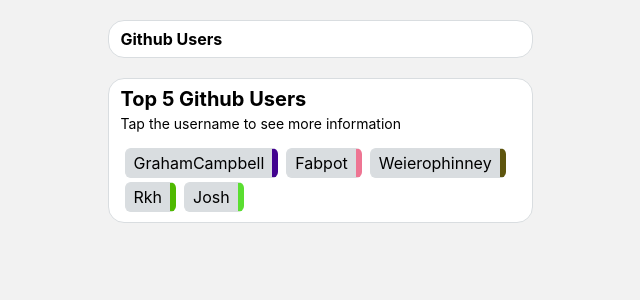
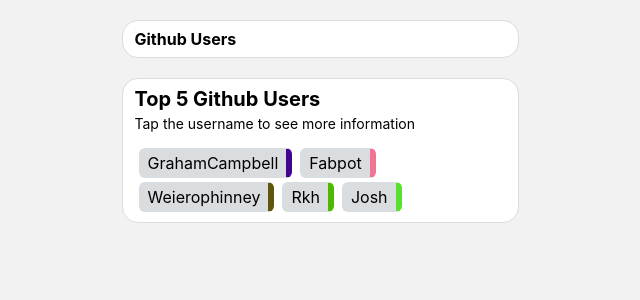
Before and after one commit to gilangdipper/github-users, a React (Create React App) app: page / in a window 1280 px wide. Shown: the top 300 px of the page, without its empty margins (320-960 px from the left). Built offline with nearby package versions, Linux system fonts and the light colour scheme.

Commit message:
add transition page

```diff
--- a/package.json
+++ b/package.json
@@ -16,6 +16,7 @@
     "react-dom": "^18.2.0",
     "react-router-dom": "^6.4.1",
     "react-scripts": "5.0.1",
+    "react-transition-group": "^4.4.5",
     "styled-components": "^5.3.6",
     "typescript": "^4.8.4",
     "web-vitals": "^2.1.4"
@@ -30,7 +31,9 @@
     "prepare": "husky install"
   },
   "eslintConfig": {
-    "globals": { "JSX": true },
+    "globals": {
+      "JSX": true
+    },
     "extends": [
       "react-app",
       "react-app/jest",
@@ -102,6 +105,7 @@
     ]
   },
   "devDependencies": {
+    "@types/react-transition-group": "^4.4.5",
     "@types/styled-components": "^5.1.26",
     "eslint-config-airbnb": "^19.0.4",
     "eslint-config-airbnb-typescript": "^17.0.0",
--- a/src/App.css
+++ b/src/App.css
@@ -2,7 +2,29 @@
   width: 100%;
   min-height: 100vh;
   background: #f2f2f2;
-  display: flex;;
+  display: inline-block;;
+}
+
+.fade-enter {
+  opacity: 0;
+  transform: translate(0, 25px);
+  z-index: 1;
+}
+.fade-enter.fade-enter-active {
+  opacity: 1;
+  transform: translate(0, 0);
+
+  transition: opacity 250ms ease-out, transform 300ms ease;
+}
+.fade-exit {
+  opacity: 1;
+  transform: translate(0, 0);
+}
+.fade-exit.fade-exit-active {
+  opacity: 0;
+  transform: translate(0, 30px);
+
+  transition: opacity 250ms ease-out, transform 300ms ease;
 }
 
 @media (prefers-reduced-motion: no-preference) {
--- a/src/App.tsx
+++ b/src/App.tsx
@@ -1,4 +1,5 @@
-import { BrowserRouter, Routes, Route, Navigate } from 'react-router-dom'
+import { Routes, Route, Navigate, useLocation } from 'react-router-dom'
+import { CSSTransition, TransitionGroup } from 'react-transition-group'
 
 import Home from './pages/Home'
 import UserDetails from './pages/UserDetails'
@@ -8,19 +9,22 @@ import ReactQueryClient from './provider/ReactQueryClient'
 import './App.css'
 
 function App() {
+  const location = useLocation()
   const createRoute = () => (
-    <Routes>
-      <Route path="/" element={<Home />} />
-      <Route path="/user/:userName" element={<UserDetails />} />
-      <Route path="/error" element={<div>error page</div>} />
-      <Route path="*" element={<Navigate to="/error" replace />} />
-    </Routes>
+    <TransitionGroup component={null}>
+      <CSSTransition key={location.key} classNames="fade" timeout={200}>
+        <Routes location={location}>
+          <Route path="/" element={<Home />} />
+          <Route path="/user/:userName" element={<UserDetails />} />
+          <Route path="/error" element={<div>error page</div>} />
+          <Route path="*" element={<Navigate to="/error" replace />} />
+        </Routes>
+      </CSSTransition>
+    </TransitionGroup>
   )
   return (
     <div className="App">
-      <ReactQueryClient>
-        <BrowserRouter>{createRoute()}</BrowserRouter>
-      </ReactQueryClient>
+      <ReactQueryClient>{createRoute()}</ReactQueryClient>
     </div>
   )
 }
--- a/src/index.tsx
+++ b/src/index.tsx
@@ -1,5 +1,7 @@
 import React from 'react'
 import ReactDOM from 'react-dom/client'
+import { BrowserRouter } from 'react-router-dom'
+
 import './index.css'
 import App from './App'
 import reportWebVitals from './reportWebVitals'
@@ -7,7 +9,9 @@ import reportWebVitals from './reportWebVitals'
 const root = ReactDOM.createRoot(document.getElementById('root') as HTMLElement)
 root.render(
   <React.StrictMode>
-    <App />
+    <BrowserRouter>
+      <App />
+    </BrowserRouter>
   </React.StrictMode>,
 )
 
--- a/src/pages/common/styles.tsx
+++ b/src/pages/common/styles.tsx
@@ -2,15 +2,16 @@ import styled from 'styled-components'
 
 export const MainContainer = styled.div`
   display: flex;
+  flex-flow: row wrap;
   margin: 20px auto;
   width: 100%;
   max-width: 425px;
-  padding: 0 14px;
 
   .main-content {
     display: flex;
-    width: 100%;
+    flex: 1 1 auto;
     flex-flow: row wrap;
     align-self: self-start;
+    padding: 0 14px;
   }
 `
```
Also changed, not shown: 1 other file (tests, documents, lock files or other folders).
